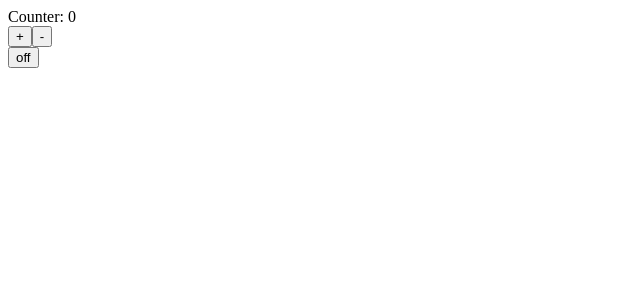
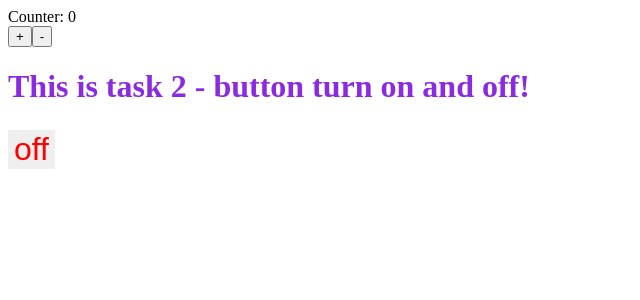
Before and after one commit to valensixx/project-one-react, a React (Create React App) app: page / in a window 1280 px wide. Shown: the top 300 px of the page, without its empty margins (0-640 px from the left). Built offline with nearby package versions, Linux system fonts and the light colour scheme.

Commit message:
making some styles

```diff
--- a/src/components/Button.js
+++ b/src/components/Button.js
@@ -4,7 +4,17 @@ export default function App(){
     const [state, setState] = useState('off');
     return(
         <div>
-            <button>{state}</button>
+            <h1 style={{
+                color:'blueviolet',
+                fontSize:'2rem',
+            }}>This is task 2 - button turn on and off!
+            </h1>
+            <button style={{ // in react as style we are making json object
+                marginTop:'0.2rem',
+                color:'red',
+                border: 'unset',
+                fontSize:'2rem',
+            }}>{state}</button>
         </div>
     );
 }
```
